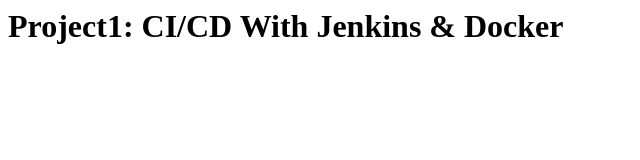
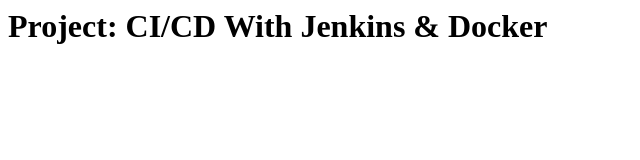
Before and after one commit to shakdouh/project-1-jenkins-docker-cicd, a plain HTML site: page index.html in a window 1280 px wide. Shown: the whole page, without its empty margins (0-640 px from the left). Drawn offline with Linux system fonts and the light colour scheme.

Commit message:
Update index.html

```diff
--- a/index.html
+++ b/index.html
@@ -1 +1 @@
-<h1>Project1: CI/CD With Jenkins & Docker</h1>
+<h1>Project: CI/CD With Jenkins & Docker</h1>
```
